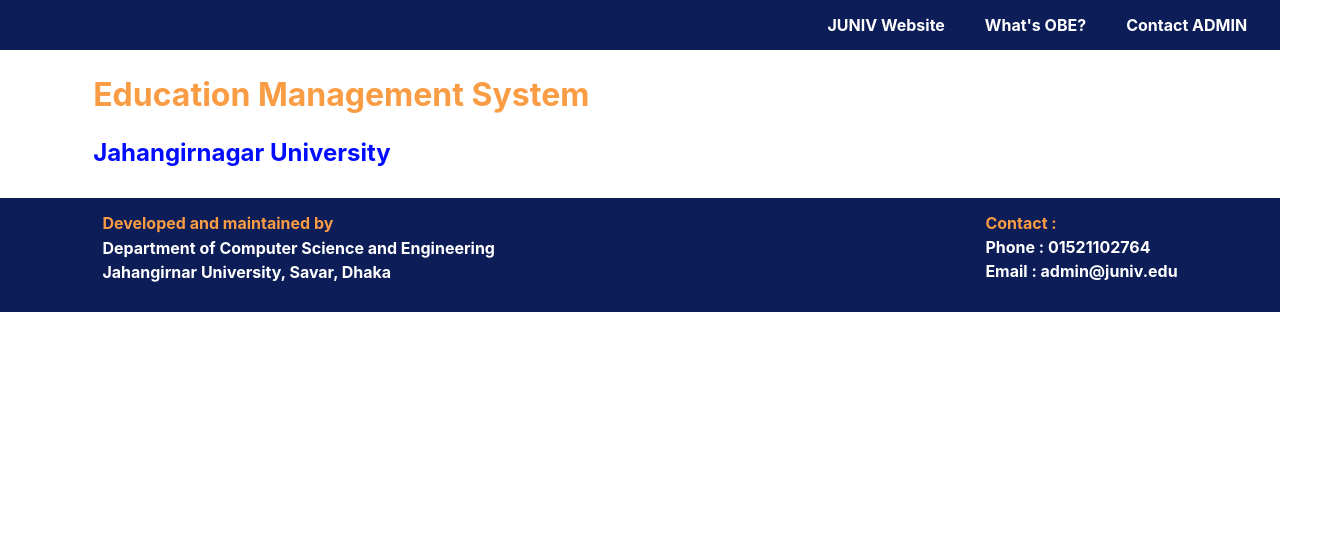
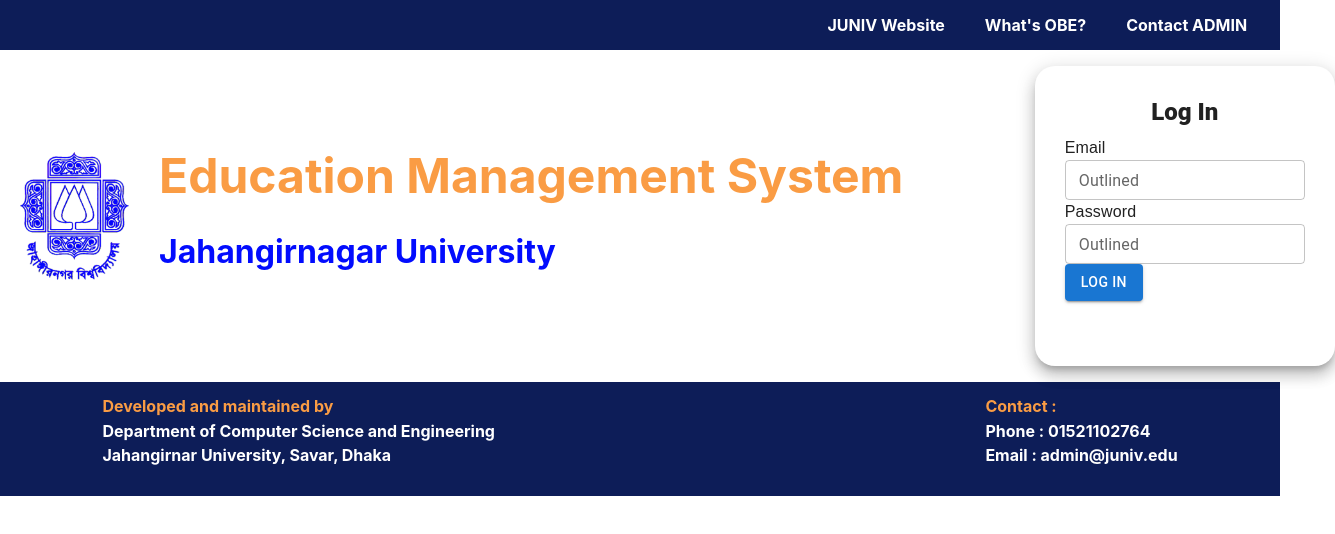
Before and after one commit to abrarCSE29/login-registration-with-react, a React (Create React App) app: page / in a window 1280 px wide. Shown: the top 534 px of the page, 1335 px wide, since content can reach past the window. Built offline with nearby package versions, Linux system fonts and the light colour scheme.

Commit message:
Add LoginForm

```diff
--- a/package.json
+++ b/package.json
@@ -3,6 +3,8 @@
   "version": "0.1.0",
   "private": true,
   "dependencies": {
+    "@emotion/react": "^11.11.3",
+    "@emotion/styled": "^11.11.0",
     "@mui/material": "^5.14.17",
     "@mui/styled-engine-sc": "^6.0.0-alpha.5",
     "@testing-library/jest-dom": "^5.17.0",
--- a/public/styles.css
+++ b/public/styles.css
@@ -24,6 +24,7 @@
 .padding-5
 {
     padding: 1% 8% 1% 8%;
+    margin-top: 10px;
 }
 
 .top-nav-bar
@@ -47,8 +48,13 @@
 
 .pageTitle{
     padding: 1%;
+    width: 110vh;
 }
 
+.fontsize-3rem
+{
+    font-size: 3rem;
+}
 .fontsize-2rem
 {
     font-size: 2rem;
@@ -63,3 +69,48 @@
 {
     color : #020CFE;
 }
+
+.img-logo
+{
+   height: 21Svh;
+   padding: 20px;
+}
+
+.inlineflex
+{
+    display: flex;
+}
+
+
+.paddingleft5
+{
+    padding-left: 5%;
+}
+
+.loginpanel
+{
+    border: 1px solid black;
+    width: 120%;
+}
+
+.login-form
+{
+    width: 300px;
+    height: 300px;
+    margin : 2%;
+    padding: 10%;
+    border-radius: 20px !important;
+}
+
+.flex-center
+{
+    justify-content: center;
+}
+.flex-spaceevenly
+{
+    justify-content: space-evenly;
+}
+.flex-alignCenter
+{
+    align-items: center;
+}
--- a/src/App.css
+++ /dev/null
@@ -1,38 +0,0 @@
-.App {
-  text-align: center;
-}
-
-.App-logo {
-  height: 40vmin;
-  pointer-events: none;
-}
-
-@media (prefers-reduced-motion: no-preference) {
-  .App-logo {
-    animation: App-logo-spin infinite 20s linear;
-  }
-}
-
-.App-header {
-  background-color: #282c34;
-  min-height: 100vh;
-  display: flex;
-  flex-direction: column;
-  align-items: center;
-  justify-content: center;
-  font-size: calc(10px + 2vmin);
-  color: white;
-}
-
-.App-link {
-  color: #61dafb;
-}
-
-@keyframes App-logo-spin {
-  from {
-    transform: rotate(0deg);
-  }
-  to {
-    transform: rotate(360deg);
-  }
-}
--- a/src/App.js
+++ b/src/App.js
@@ -1,4 +1,3 @@
-import "./App.css";
 import LoginPage from "./COMPONENTS/LoginPage";
 
 function App() {
--- a/src/COMPONENTS/LoginCard.jsx
+++ b/src/COMPONENTS/LoginCard.jsx
@@ -1,12 +1,17 @@
-import React from 'react'
-
+import React from "react";
+import Logo from "../ASSETS/PHOTOS/julogo.png";
 export default function LoginCard() {
   return (
-    <div className="container">
-      <div className="pageTitle fontstyle-bold">
-        <p className="color-orange fontsize-2rem">Education Management System</p>
-        <p className="color-blue fontsize-1-5rem">Jahangirnagar University</p>
+    <div className="">
+      <div className="inlineflex flex-alignCenter">
+        <img className="img-logo" src={Logo} alt="logo" />
+        <div className="pageTitle fontstyle-bold">
+          <p className="color-orange fontsize-3rem">
+            Education Management System
+          </p>
+          <p className="color-blue fontsize-2rem">Jahangirnagar University</p>
+        </div>
       </div>
     </div>
-  )
+  );
 }
--- /dev/null
+++ b/src/COMPONENTS/LoginForm.jsx
@@ -0,0 +1,33 @@
+import React from 'react'
+import Paper from '@mui/material/Paper';
+import { Typography, TextField, Button } from '@mui/material';
+
+export default function LoginForm() {
+  return (
+    <div>
+        <Paper
+            className='login-form'
+            elevation={10}
+            square={false}>
+            <Typography
+                variant='h5'
+                gutterBottom
+                fontWeight={900}
+                textAlign={'center'}
+            >Log In</Typography>
+            <Typography
+                fontFamily={'Sans-serif'}
+            >Email</Typography>
+            <TextField id="outlined-basic" label="Outlined" variant="outlined"
+            size='small' />
+            <Typography
+                fontFamily={'Sans-serif'}
+            >Password</Typography>
+            <TextField id="outlined-basic" label="Outlined" variant="outlined"
+            size='small' />
+            <Button variant="contained">Log In</Button>
+        </Paper>
+    </div>
+  )
+
+}
--- a/src/COMPONENTS/LoginPage.jsx
+++ b/src/COMPONENTS/LoginPage.jsx
@@ -2,12 +2,17 @@
 import TopNavBar from './TopNavBar'
 import Footer from './Footer'
 import LoginCard from './LoginCard'
+import LoginForm from './LoginForm'
 
 export default function LoginPage() {
   return (
     <div>
       <TopNavBar/>
-      <LoginCard/>
+      <div className='inlineflex flex-spaceevenly flex-alignCenter'>
+        <LoginCard/>
+        <LoginForm/>
+      </div>
+
       <Footer/>
     </div>
   )
```
Also changed, not shown: 1 other file (tests, documents, lock files or other folders).
